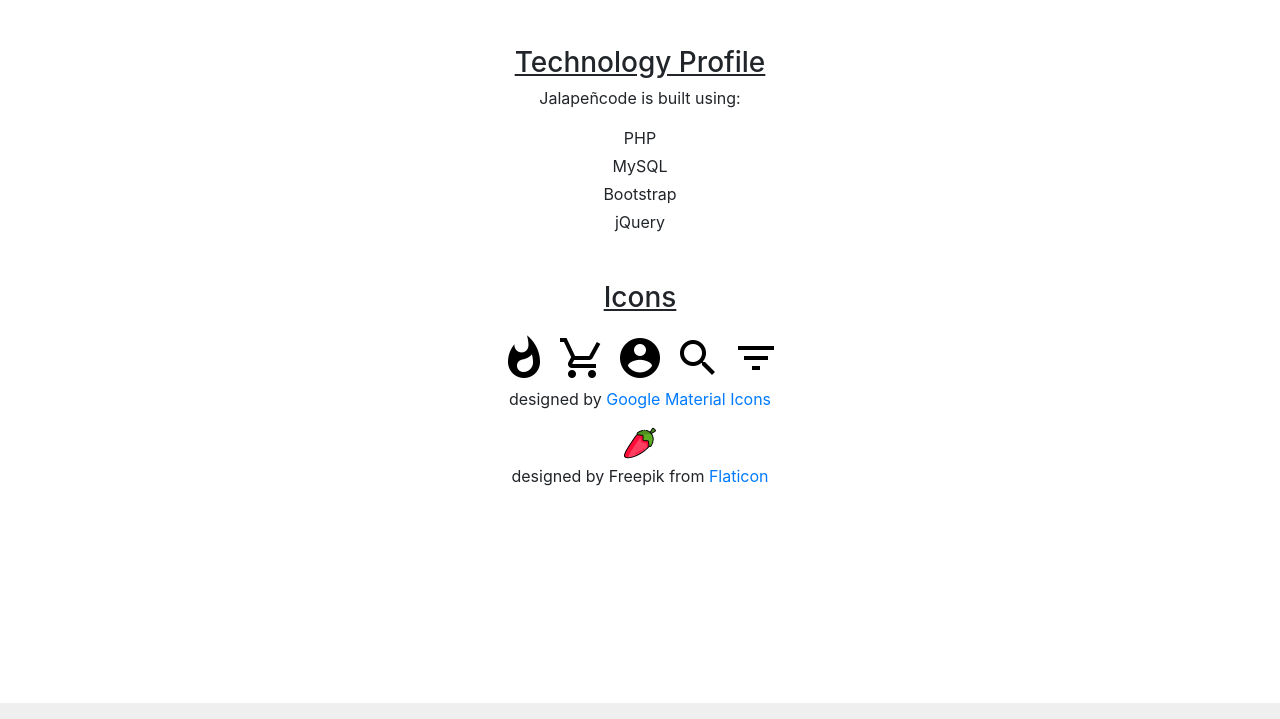
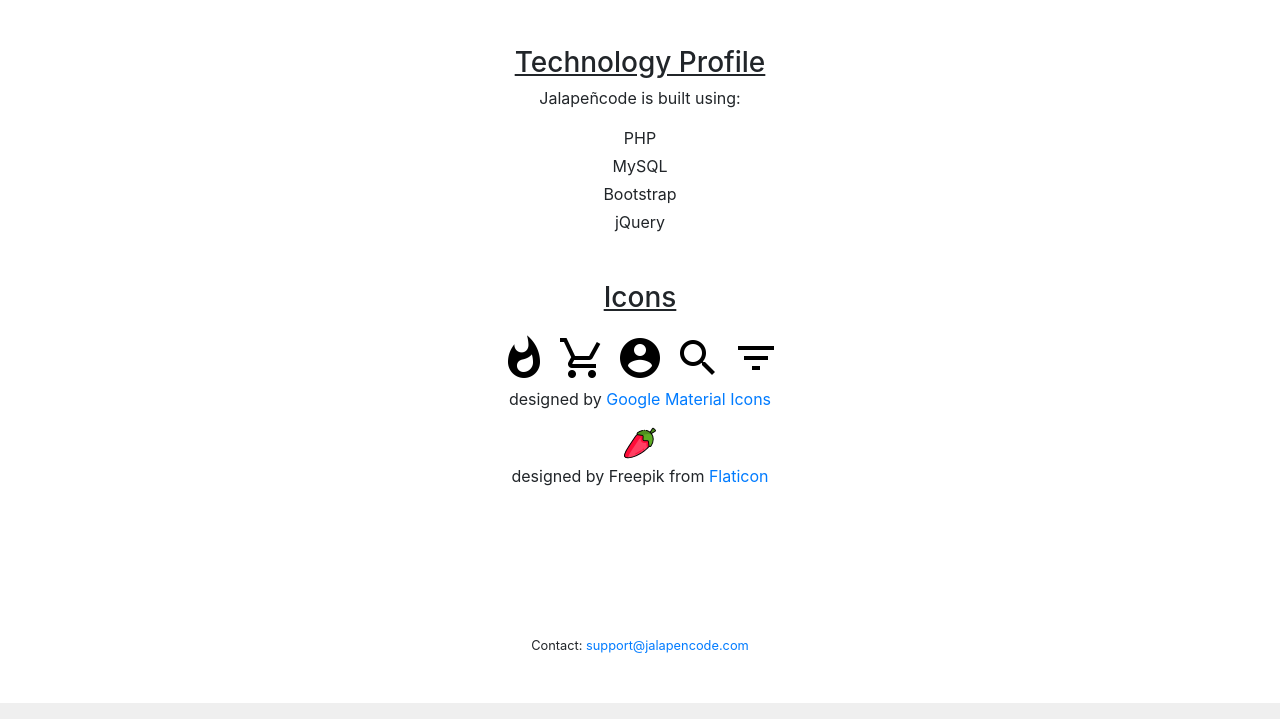
Before and after one commit to mhy001/jalapencode, a PHP site: page /about in a window 1280 px wide. Shown: the part 81-800 px from the top of the page. Run offline with PHP 8.4, Linux system fonts and the light colour scheme; data that the repository does not hold is empty; some libraries are stand-ins or nearby versions.

Commit message:
Add support contact. Minor db cleanup. Add no order history message.

```diff
--- a/data/db_prep.php
+++ b/data/db_prep.php
@@ -30,7 +30,6 @@
   quantity INT(10) UNSIGNED NOT NULL,
   heat_id INT(10) UNSIGNED NOT NULL,
   image VARCHAR(255) NULL,
-  review LONGTEXT NULL,
   PRIMARY KEY(id)
 );
 
--- a/public/view/about.phtml
+++ b/public/view/about.phtml
@@ -4,7 +4,7 @@
 <body>
 <?php include '_navbar.phtml'; ?>
 
-  <div class="container  main-container">
+  <div class="container main-container d-flex flex-column align-items-center">
 
     <div class="text-center mt-5">
       <h3 class="underline">Technology Profile</h3>
@@ -50,6 +50,12 @@
         <div>
       </div>
     </div>
+
+    <div class='flex-2'>
+    </div>
+    <div class='small'>
+      <span>Contact: <a href='mailto:support@jalapencode.com'>support@jalapencode.com</a></span>
+    </div>
   </div>
 
 <?php include 'view/_footer.phtml'; ?>
--- a/public/view/orders.phtml
+++ b/public/view/orders.phtml
@@ -13,6 +13,9 @@
       <noscript>JavaScript must be enabled!</noscript>
     </div>
     <div class='loader'>Loading...</div>
+    <div class='d-flex justify-content-center mt-5'>
+      <h4 id='noOrderHistory'>Nothing purchased yet 😞</h4>
+    </div>
     <div id="orderHistory" class='d-flex align-items-center flex-column'>
     </div>
   </div>
--- a/src/processOrder.php
+++ b/src/processOrder.php
@@ -23,6 +23,9 @@
   $result = $conn->query($sql);
   if (!$result) {
     echo "Query fail" . $conn->error . PHP_EOL;
+  }
+  if ($subtotal <= 0) {
+    header("Location: /");
   }
   $row = $result->fetch_assoc();
   $subtotal = $row["subtotal"];
```
Also changed, not shown: data/generate_data.php (+0 -9 lines), public/js/app.js.
